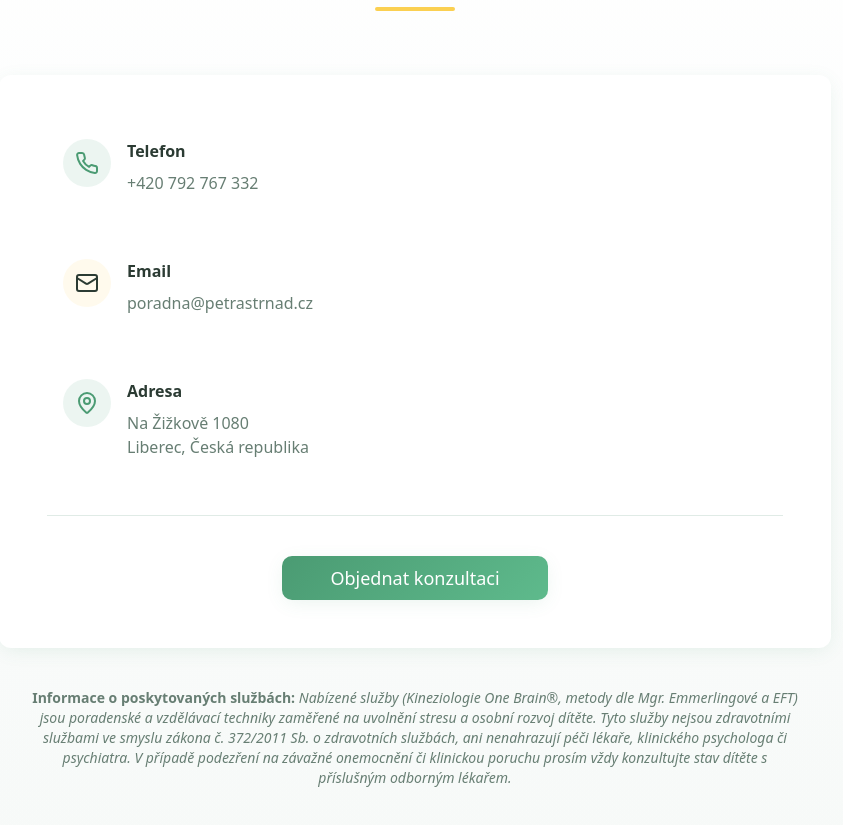
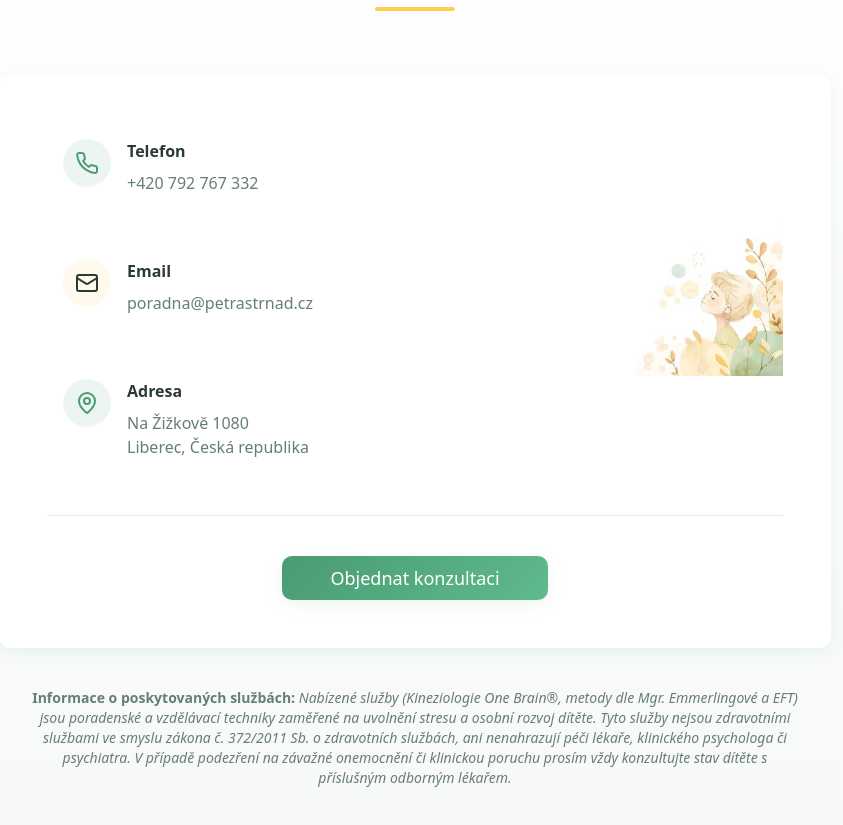
Before and after one commit to petrastrnadova2-wq/build-my-site-now-346, a React (Vite) app: page / in a window 1280 px wide. Shown: the part 4620-5445 px from the top of the page, without its empty margins (225-1068 px from the left). Built offline with nearby package versions, Linux system fonts and the light colour scheme; the HTML template or start-up script is replaced by a standard one.

Commit message:
Added contact illustration asset
Co-authored-by: petrastrnadova2-wq <256982744+petrastrnadova2-wq@users.noreply.github.com>

```diff
--- a/src/pages/Index.tsx
+++ b/src/pages/Index.tsx
@@ -5,6 +5,7 @@ import heroChild from "@/assets/hero-child.jpg";
 import balanceImage from "@/assets/balance-wellness.jpg";
 import petraProfile from "@/assets/petra-profile.jpg";
 import childIllustration from "@/assets/child-illustration.jpg";
+import contactIllustration from "@/assets/contact-illustration.png";
 import { Flyer } from "@/components/Flyer";
 import { generatePDF } from "@/utils/pdfGenerator";
 
@@ -219,7 +220,8 @@ const Index = () => {
 
           <Card className="border-none shadow-soft bg-card">
             <CardContent className="p-8 md:p-12">
-              <div className="space-y-8">
+              <div className="grid md:grid-cols-5 gap-8 items-center">
+                <div className="md:col-span-3 space-y-8">
                   <div className="flex items-start gap-4 p-4 rounded-lg hover:bg-secondary/50 transition-colors">
                     <div className="w-12 h-12 rounded-full bg-primary/10 flex items-center justify-center flex-shrink-0">
                       <Phone className="h-6 w-6 text-primary" />
@@ -248,6 +250,16 @@ const Index = () => {
                       <h3 className="font-semibold text-foreground mb-2">Adresa</h3>
                       <p className="text-muted-foreground">Na Žižkově 1080<br />Liberec, Česká republika</p>
                     </div>
+                  </div>
+                </div>
+
+                <div className="md:col-span-2 flex justify-center">
+                  <img
+                    src={contactIllustration}
+                    alt="Ilustrace dítěte"
+                    className="w-full max-w-xs h-auto"
+                    style={{ mixBlendMode: 'multiply' }}
+                  />
                 </div>
               </div>
 
```
Lines whose indentation alone changed are shown as unchanged.
